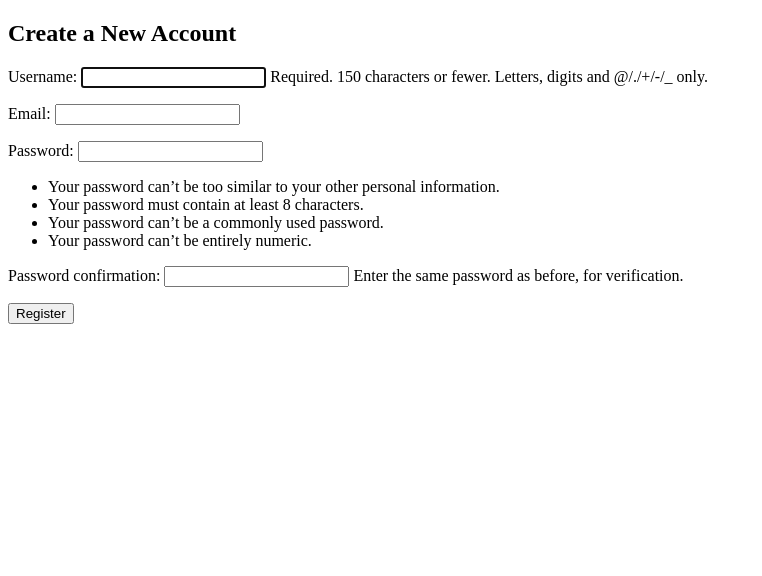
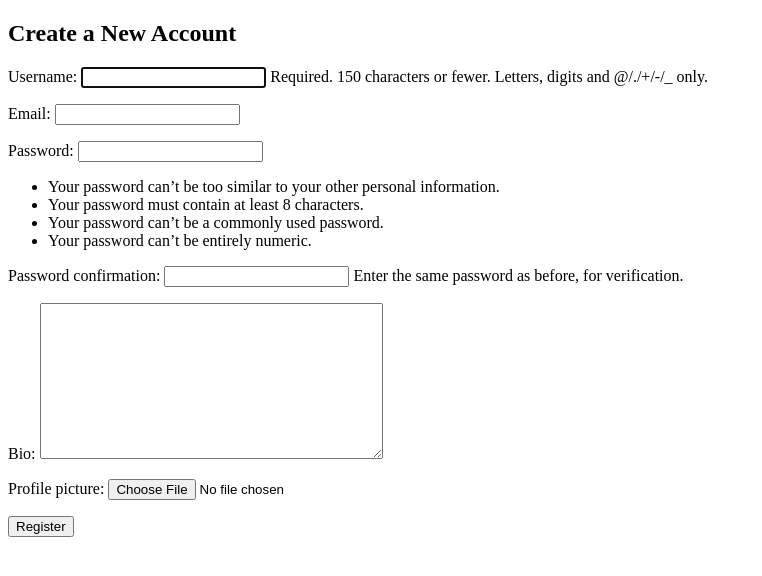
Before and after one commit to itsmeeren/profileapp, a Django app: page /create_account in a window 1280 px wide. Shown: the top 576 px of the page, without its empty margins (0-762 px from the left). Run offline with Django 3.2, Linux system fonts and the light colour scheme.

Commit message:
account creation done - add css and design

```diff
--- a/profileweb/profileapp/forms.py
+++ b/profileweb/profileapp/forms.py
@@ -4,10 +4,16 @@ from django.contrib.auth.forms import UserCreationForm
 from .models import UserProfile
 from django.contrib.auth.models import User
 
+# forms.py
+from django import forms
+from django.contrib.auth.forms import UserCreationForm
+from django.contrib.auth.models import User
+from .models import UserProfile
+
 class UserProfileForm(forms.ModelForm):
     class Meta:
         model = UserProfile
-        fields = ['user','bio', 'profile_picture']
+        fields = ['bio', 'profile_picture']
 
 class UserRegistrationForm(UserCreationForm):
     email = forms.EmailField()
--- a/profileweb/profileapp/views.py
+++ b/profileweb/profileapp/views.py
@@ -48,6 +48,48 @@ def login_view(request):
 
 # profiles/views.py
 
+from django.shortcuts import render, redirect
+from django.views import View
+from .forms import UserProfileForm, UserRegistrationForm
+from django.contrib.auth import login
+from django.shortcuts import render, redirect
+from .forms import UserProfileForm, UserRegistrationForm
+from django.contrib.auth import login
+
+
+from django.contrib.auth import login
+from django.shortcuts import render, redirect
+from django.http import HttpResponse  # Import HttpResponse
+
+from .forms import UserProfileForm, UserRegistrationForm
+
+def registration_view(request):
+    if request.method == 'POST':
+        user_form = UserRegistrationForm(request.POST)
+        profile_form = UserProfileForm(request.POST, request.FILES)
+
+        if user_form.is_valid() and profile_form.is_valid():
+            user = user_form.save()
+            profile = profile_form.save(commit=False)
+            profile.user = user
+            profile.save()
+
+            login(request, user)
+            return redirect('homepage')
+        else:
+            # Print the form errors to the console
+            print(f"User form errors: {user_form.errors}")
+            print(f"Profile form errors: {profile_form.errors}")
+
+            # Return a response indicating something went wrong
+            return HttpResponse("Something went wrong during registration. Please check the console for details.")
+
+    else:
+        user_form = UserRegistrationForm()
+        profile_form = UserProfileForm()
+
+    return render(request, 'create_account.html', {'user_form': user_form, 'profile_form': profile_form})
+
 
 
 
@@ -87,17 +129,17 @@ def edit_profile(request):
 
     return render(request, 'edit_profile.html', {'form': form})
 
-def registration_view(request):
-    if request.method == 'POST':
-        form = UserRegistrationForm(request.POST)
-        if form.is_valid():
-            form.save()
-            # Redirect to a success page or home page
-            return redirect('homepage')  # Replace 'home' with your actual home URL
-        else:
-            print(form.errors)
-
-    else:
-        form = UserRegistrationForm()
-
-    return render(request, 'create_account.html', {'form': form})
+# def registration_view(request):
+#     if request.method == 'POST':
+#         form = UserRegistrationForm(request.POST)
+#         if form.is_valid():
+#             form.save()
+#             # Redirect to a success page or home page
+#             return redirect('homepage')  # Replace 'home' with your actual home URL
+#         else:
+#             print(form.errors)
+#
+#     else:
+#         form = UserRegistrationForm()
+#
+#     return render(request, 'create_account.html', {'form': form})
--- a/profileweb/templates/create_account.html
+++ b/profileweb/templates/create_account.html
@@ -1,5 +1,3 @@
-<!-- your_app/templates/registration.html -->
-
 <!DOCTYPE html>
 <html lang="en">
 <head>
@@ -10,9 +8,10 @@
 </head>
 <body>
     <h2>Create a New Account</h2>
-    <form method="post" action="/create_account">
+    <form method="post" action="/create_account" enctype="multipart/form-data">
         {% csrf_token %}
-        {{ form.as_p }}
+        {{ user_form.as_p }}
+        {{ profile_form.as_p }}
         <button type="submit">Register</button>
     </form>
 </body>
```
Also changed, not shown: profileweb/profileapp/admin.py (+11 -0 lines), profileweb/templates/edit_profile.html (+8 -3 lines), profileweb/db.sqlite3, profileweb/profile_pics/anime.jpeg (added), profileweb/profile_pics/anime_yfYa4rS.jpeg (added).
